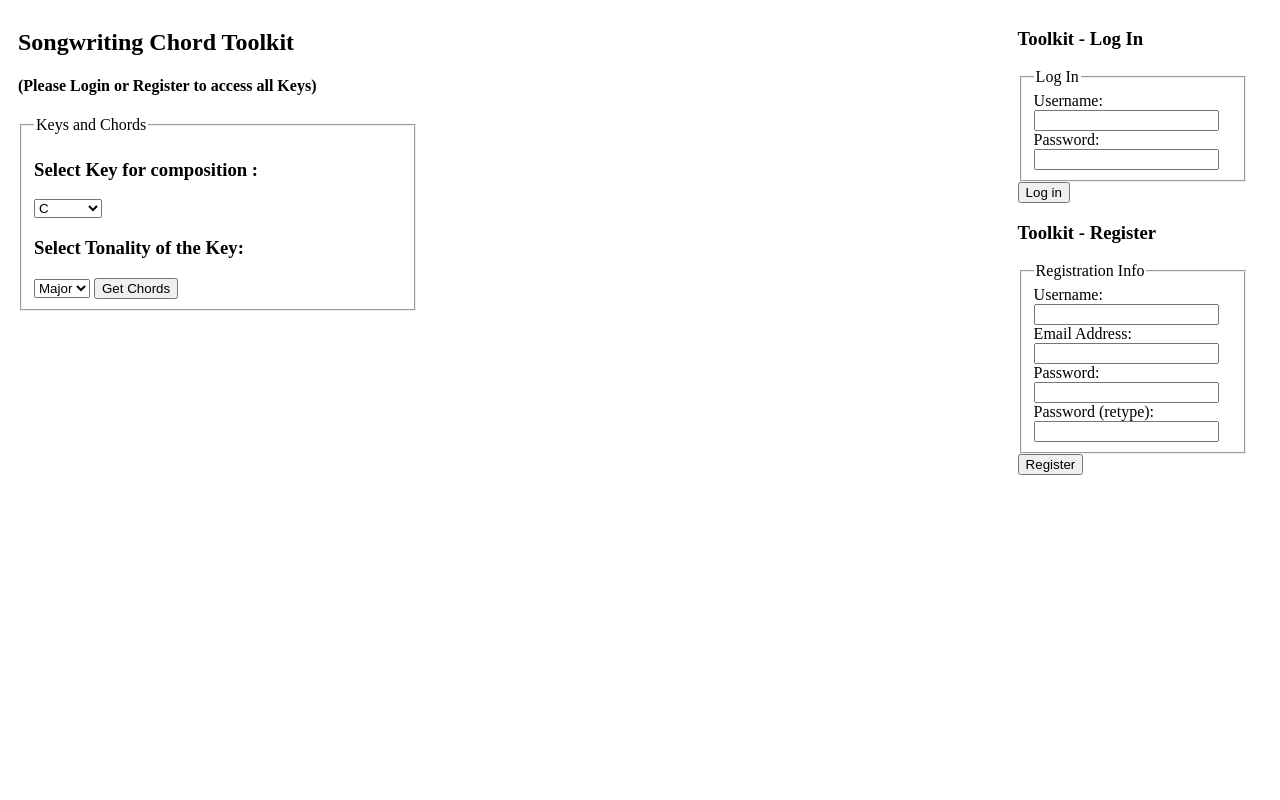
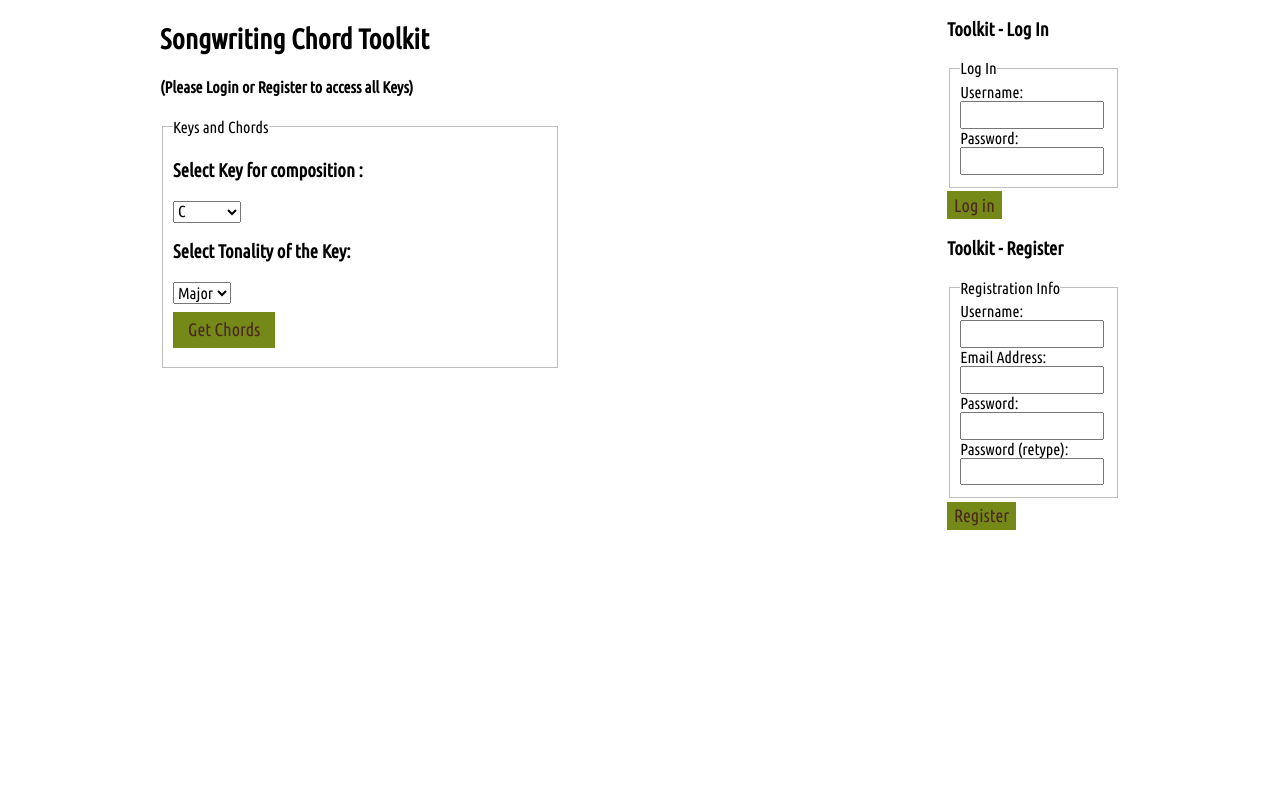
Before and after one commit to Banjerr/chord_toolkit_php, a PHP site: page /freeMusicTheory.php in a window 1280 px wide. Run offline with PHP 8.4, Linux system fonts and the light colour scheme.

Commit message:
Added general CSS styling, started working on mobile responsiveness

```diff
--- a/toolkit/dbConfig.php
+++ b/toolkit/dbConfig.php
@@ -6,6 +6,6 @@
 
 $host = 'localhost';
 $user = 'root';
-$password = '';
+$password = 'root';
 $database = 'musictheory';
 ?>
--- a/toolkit/formatChordDisplay.php
+++ b/toolkit/formatChordDisplay.php
@@ -5,7 +5,7 @@
 *  This script is included both the free and main application where chords are displayed.
 */
 
-$tab = '&nbsp&nbsp&nbsp&nbsp&nbsp&nbsp&nbsp&nbsp&nbsp&nbsp&nbsp';
+$tab = '<span class="spacer"></span>';
 $tabs = $tab . $tab;
 
 echo '<p>Chords available in the Key of ' . $userKey->getKeyName() . '.</p>';
--- a/toolkit/freeMusicTheory.php
+++ b/toolkit/freeMusicTheory.php
@@ -25,6 +25,7 @@ if (isset($_POST["myKey"]))
 	<head>
 		<title>Songwriting Chord Toolkit</title>
 		<link rel = "stylesheet" href = "myStyle.css"/>
+		<link href='https://fonts.googleapis.com/css?family=Ubuntu+Condensed' rel='stylesheet' type='text/css'>
 	</head>
 
 	<body>
--- a/toolkit/index.php
+++ b/toolkit/index.php
@@ -13,6 +13,7 @@ include('checkUserLogged.php');
 <html>
 	<head>
 		<title>Songwriting Chord Toolkit</title>
+		<link href='https://fonts.googleapis.com/css?family=Ubuntu+Condensed' rel='stylesheet' type='text/css'>
 		<link rel = "stylesheet" href = "myStyle.css"/>
 	</head>
 
--- a/toolkit/musicTheory.php
+++ b/toolkit/musicTheory.php
@@ -34,6 +34,7 @@ if (isset($_POST["myKey"]))
 <head>
 	<title>Songwriting Chord Toolkit</title>
 	<link rel = "stylesheet" href = "myStyle.css"/>
+	<link href='https://fonts.googleapis.com/css?family=Ubuntu+Condensed' rel='stylesheet' type='text/css'>
 </head>
 
 <body>
@@ -72,7 +73,7 @@ if (isset($_POST["myKey"]))
 						<option value="minor">Minor</option>
 					</select>
 
-					<input type='submit' value='Get Chords' />
+					<input type='submit' class='greenBtn' value='Get Chords' />
 				</fieldset>
 			</form></br></br></br></br>
 
--- a/toolkit/myStyle.css
+++ b/toolkit/myStyle.css
@@ -1,3 +1,62 @@
+/*=-=-=-=-=-=-=-=-=-=-=-=-=-=-=-=-=-=-=-=-=-=-=-=-=-=-=-=-=-=-=-=-=-=-=-=-=-=-=-=-=-=-=- NORMALIZE
+=-=-=-=-=-=-=-=-=-=-=-=-=-=-=-=-=-=-=-=-=-=-=-=-=-=-=-=-=-=-=-=-=-=-=-=-=-=-=-=-=-=-=-*/
+
+@import url('normalize.css');
+
+/*=-=-=-=-=-=-=-=-=-=-=-=-=-=-=-=-=-=-=-=-=-=-=-=-=-=-=-=-=-=-=-=-=-=-=-=-=-=-=-=-=-=-=-
+UTILITY STYLES
+=-=-=-=-=-=-=-=-=-=-=-=-=-=-=-=-=-=-=-=-=-=-=-=-=-=-=-=-=-=-=-=-=-=-=-=-=-=-=-=-=-=-=-*/
+
+.ubuntu {
+  font-family: 'Ubuntu Condensed', sans-serif;
+}
+
+.greenText {
+  color: #758918;
+}
+
+.greenBG {
+  background-color: #758918;
+}
+
+.brownText {
+  color: #49281F;
+}
+
+.brownBG {
+  background-color: #49281F;
+}
+
+body, h2, h3, h4, h5, h6, p, input, select, ul li {
+  font-family: 'Ubuntu Condensed', sans-serif;
+}
+
+.greenBtn, input[type="submit"] {
+    background-color: #758918;
+    color: #49281F;
+    padding: 2% 0;
+    transition: all .2s ease-out;
+    display: block;
+    font-size: 18px;
+    text-align: center;
+    border: none;
+    padding: 2% 4%;
+    margin: 2% 0;
+}
+
+.greenBtn:hover, input[type="submit"]:hover {
+  background-color: #49281F;
+  color: #758918;
+  box-shadow: 0 0 12px #758918;
+  border-radius: 6px;
+}
+
+h2 {
+    font-size: 28px;
+}
+
+/*=-=-=-=-=-=-=-=-=-=-=-=-=-=-=-=-=-=-=-=-=-=-=-=-=-=-=-=-=-=-=-=-=-=-=-=-=-=-=-=-=-=-=-GENERAL =-=-=-=-=-=-=-=-=-=-=-=-=-=-=-=-=-=-=-=-=-=-=-=-=-=-=-=-=-=-=-=-=-=-=-=-=-=-=-=-=-=-=-*/
+
 form[name="keyForm"]
 {
     width: 400px;
@@ -8,19 +67,27 @@ form[name="allKeyForm"]
     width: 400px;
 }
 
+input[type="text"], input[type="password"]
+{
+    font-family: 'Ubuntu Condensed', sans-serif;
+    padding: 2% 0 2% 4%;
+    width: 98%;
+}
+
 p
 {
     font-weight: bold;
 }
 
 
-#content
-{
-    position: absolute;
+#content {
+    position: relative;
     height: auto;
     width: 100%;
     min-width: 920px;
     min-height: 400px;
+    max-width: 960px;
+    margin: 0 auto;
 }
 
 #contentFull
@@ -32,25 +99,18 @@ p
     min-height: 400px;
 }
 
-#music
-{
-    position: absolute;
+#music {
+    position: relative;
     height: auto;
-    min-width: 740px;
-    left: 10px;
-    top: 1px;
-    bottom: 40px;
     width: 48%;
+    float: left;
 }
 
-#login
-{
-    position: absolute;
+#login {
+    position: relative;
     height: auto;
-    right: 40px;
-    top: 1px;
-    bottom: 40px;
     width: 18%;
+    float: right;
 }
 
 #musicFull
@@ -75,12 +135,15 @@ p
     min-width: 730px;
 }
 
-#chords
-{
-    position: absolute;
-    min-width: 703px;
-    top: 305px;
-    width: 58%;
+#chords {
+    position: relative;
+    width: 74%;
     height: auto;
-    padding-left: 10px;
+    clear: both;
 }
+
+.spacer {
+    width: 44px;
+    display: inline-block;
+    text-align: center;
+}
```
Also changed, not shown: toolkit/normalize.css (added).
